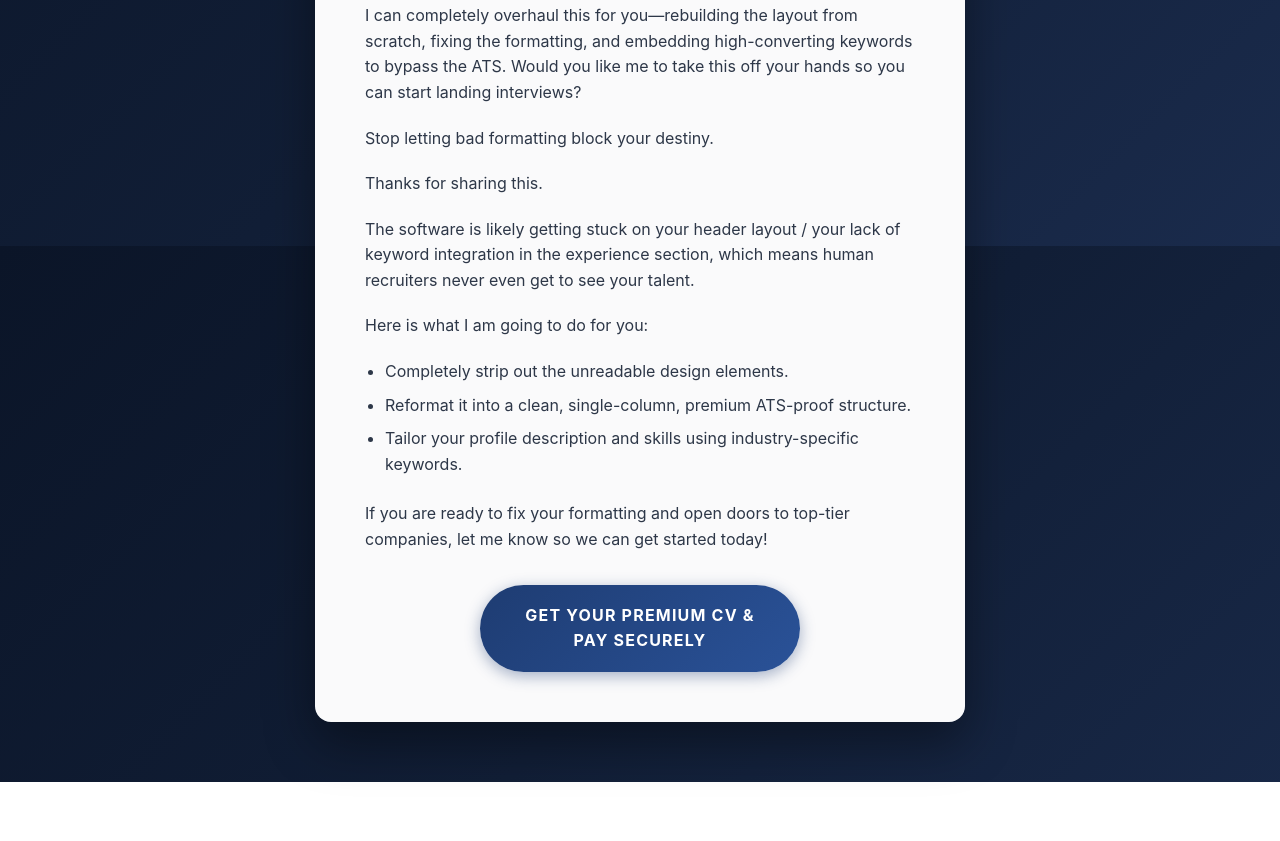
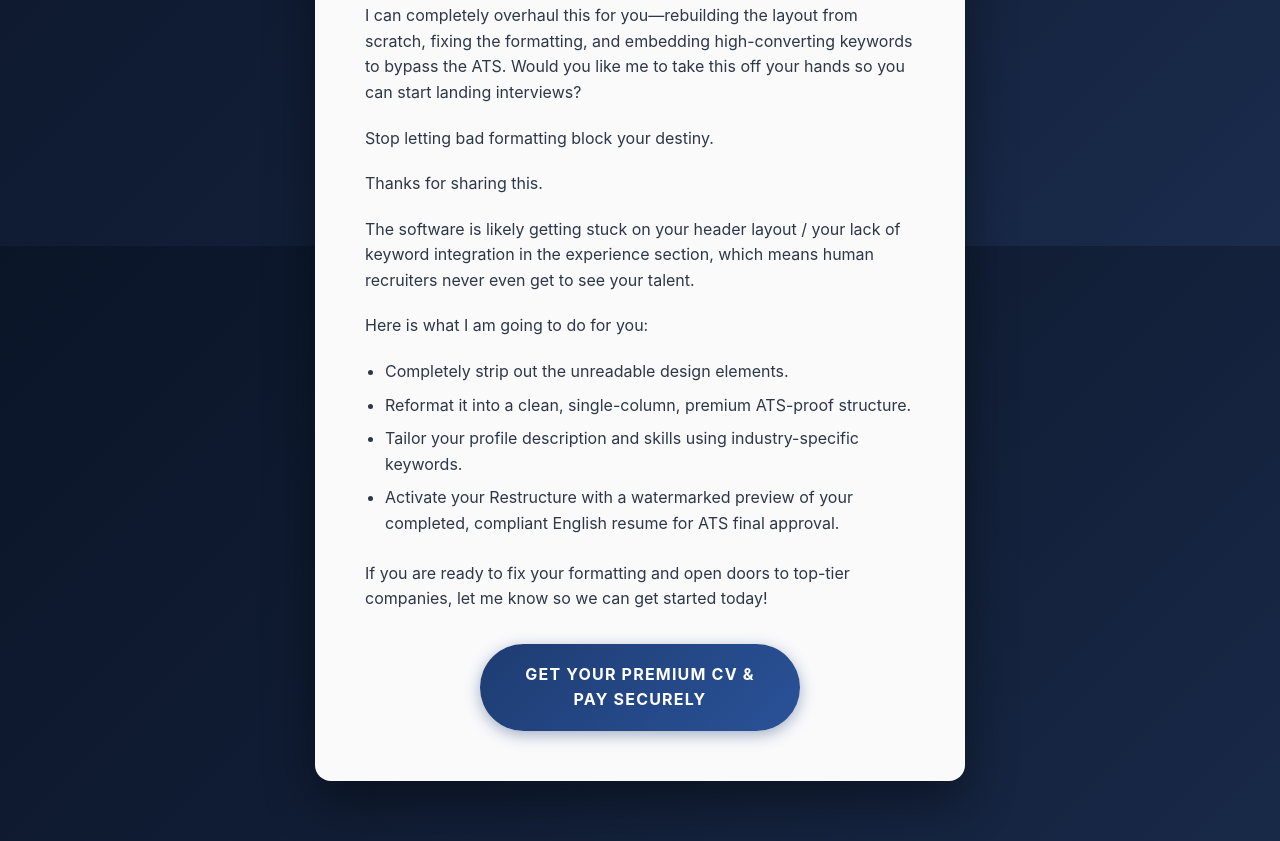
Before and after one commit to walmart-cv/Employment-, a plain HTML site: page review.html in a window 1280 px wide. Shown: the part 554-1395 px from the top of the page. Before the commit the page ends 1336 px from the top, so only its background shows below. Drawn offline with Linux system fonts and the light colour scheme.

Commit message:
Update review.html

```diff
--- a/review.html
+++ b/review.html
@@ -211,6 +211,7 @@
             <li>Completely strip out the unreadable design elements.</li>
             <li>Reformat it into a clean, single-column, premium ATS-proof structure.</li>
             <li>Tailor your profile description and skills using industry-specific keywords.</li>
+            <li>Activate your Restructure with a watermarked preview of your completed, compliant English resume for ATS final approval.</li>
         </ul>
 
         <p>If you are ready to fix your formatting and open doors to top-tier companies, let me know so we can get started today!</p>
```
